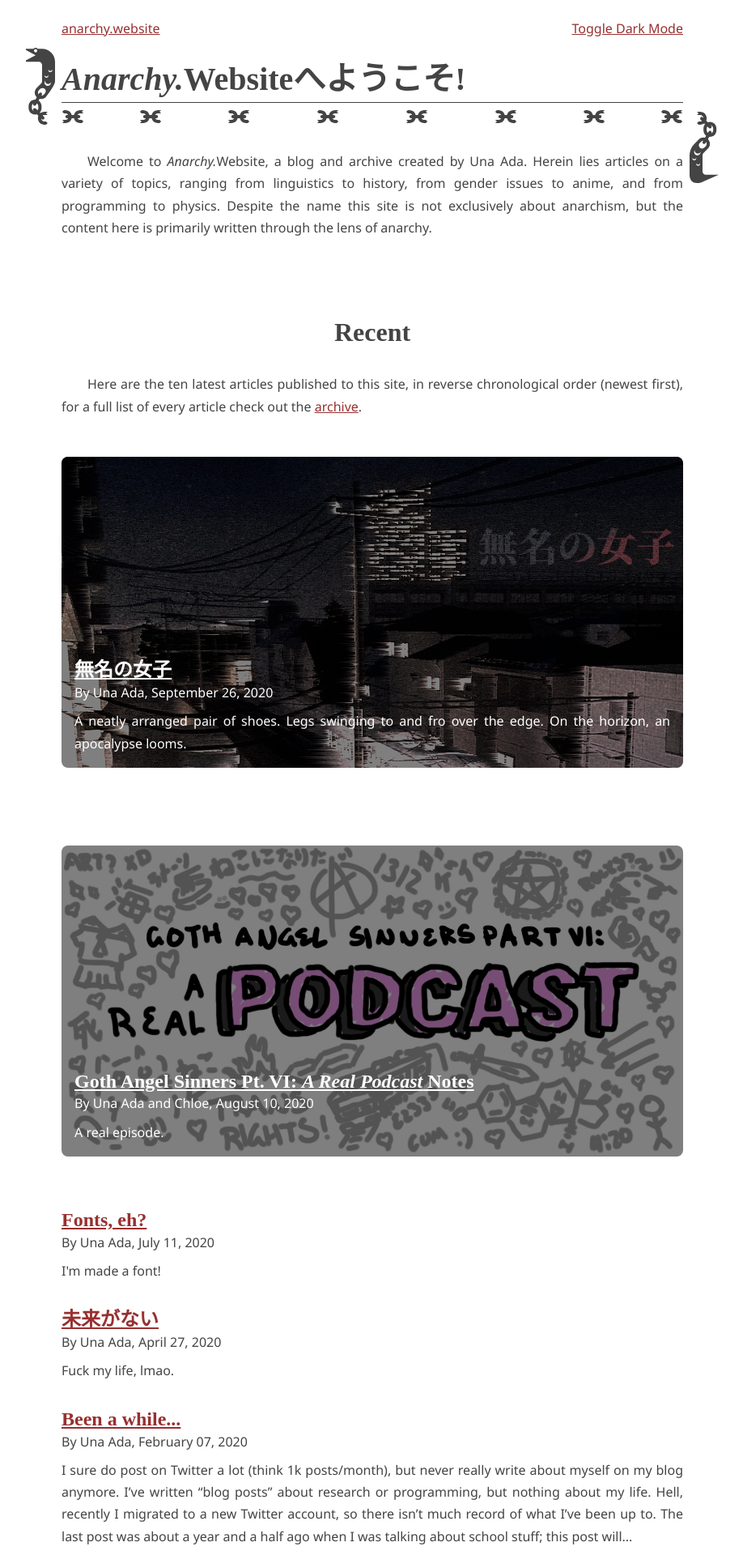
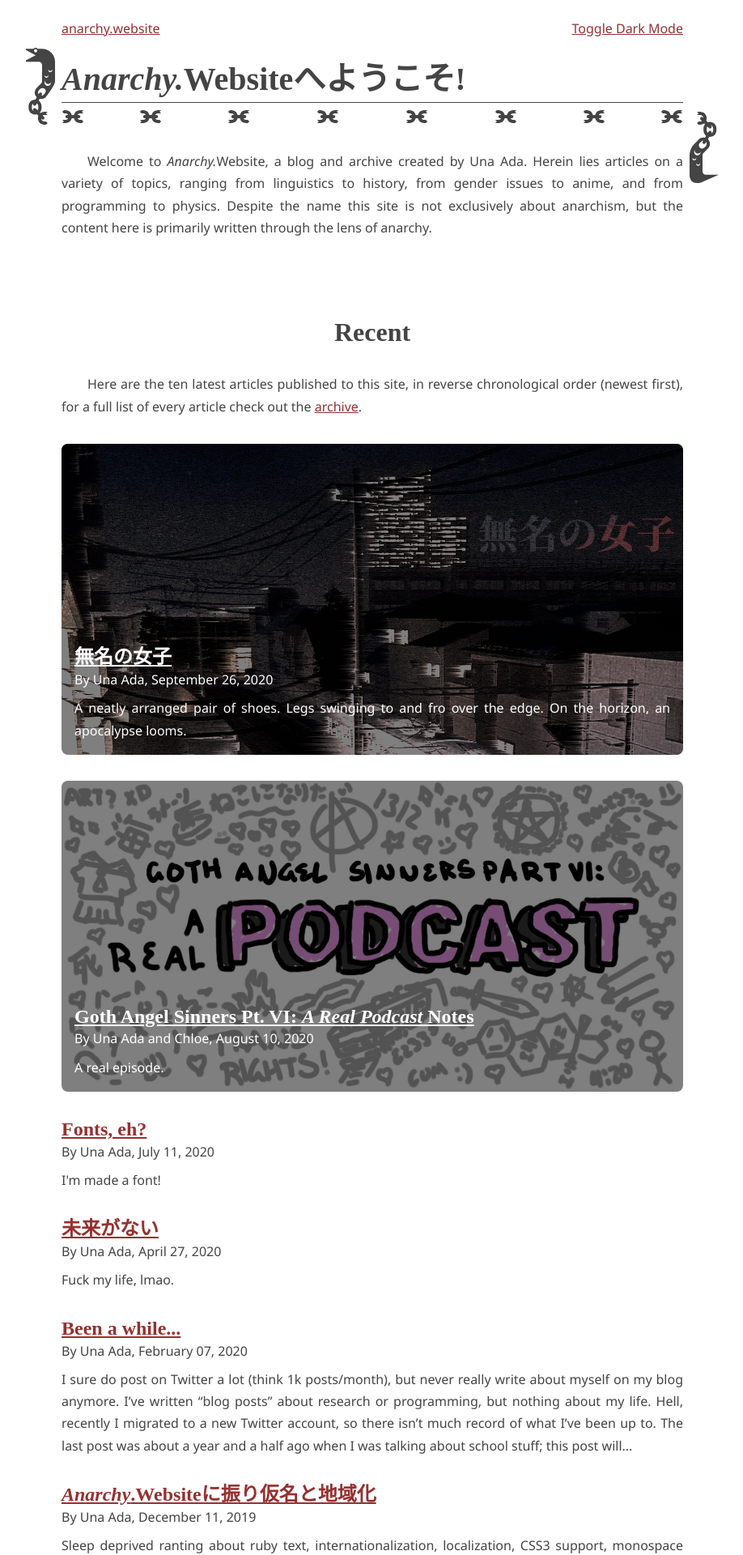
Before and after one commit to una-ada/anarchy.website, a Jekyll site: the page built from index.md, in a window 1280 px wide. Shown: the top 1920 px of the page at 81% size, without its empty margins (180-1098 px from the left). Built offline with Jekyll 4.4.1, drawn with Linux system fonts in a browser that asks for light colours; some web fonts are replaced.

Commit message:
Style tweaks

```diff
--- a/_includes/divider.html
+++ b/_includes/divider.html
@@ -9,6 +9,7 @@
                 <img class="divider_dark" src="/assets/img/snake-white__link.svg" />
             </div>
         {% endfor %}
+        <div class="divider__mobileSpace"></div>
         <img class="divider__right divider_light" src="/assets/img/snake__tail-flat.svg" />
         <img class="divider__right divider_dark" src="/assets/img/snake-white__tail-flat.svg" />
     </div>
--- a/_includes/divider_fancy.html
+++ b/_includes/divider_fancy.html
@@ -1,4 +1,4 @@
-<div class="divider {% if include.byline %}divider_byline{% endif %}">
+<div class="divider {%if include.byline%}divider_byline{%if page.author and page.date%} divider_byline_actual{%endif%}{%endif%}">
     <div class="divider_fancy">
         <img class="divider_fancy__left divider_light" src="/assets/img/snake__head-up-left.svg" />
         <img class="divider_fancy__left divider_dark" src="/assets/img/snake-white__head-up.svg" />
@@ -56,6 +56,7 @@
                 <img class="divider_dark" src="/assets/img/snake-white__link.svg" />
             </div>
         {% endfor %}
+        <div class="divider__mobileSpace"></div>
         <img class="divider__right divider_light" src="/assets/img/snake__tail-flat.svg" />
         <img class="divider__right divider_dark" src="/assets/img/snake-white__tail-flat.svg" />
     </div>
--- a/_sass/_blocks.scss
+++ b/_sass/_blocks.scss
@@ -174,6 +174,9 @@
 		margin-top: -0.25em;
 		width: 7em;
 	}
+	.divider__mobileSpace {
+		display: none;
+	}
 	.divider__segment {
 		height: 1em;
 		flex: 2 0;
@@ -314,7 +317,7 @@
 }
 .preview {
 	break-inside: avoid-column;
-	margin: 0 0 2rem 0;
+	margin: 2rem 0;
 	&.preview_span {
 		column-span: all;
 	}
@@ -334,7 +337,6 @@
 		}
 	}
 	.preview__image {
-		margin: 2rem 0;
 		position: relative;
 		.preview__img {
 			border-radius: 0.5rem;
--- a/_sass/_blocks_mobile.scss
+++ b/_sass/_blocks_mobile.scss
@@ -9,19 +9,15 @@
     width: 100%;
 }
 .divider {
-    &.divider_byline {
-        .divider_fallback {
-            .divider__right {
-                display: none;
-            }
-            .divider__segment {
-                display: none;
-            }
-        }
+    &.divider_byline .divider_fallback .divider__segment {
+        display: none;
     }
-    .divider__right,
-    .divider__left {
-        flex: 1 0 7em;
+    &.divider_byline_actual .divider_fallback .divider__right {
+        display: none;
+    }
+    .divider__mobileSpace {
+        display: initial;
+        flex: 1 1 0;
     }
     .divider__segment {
         display: none;
--- a/_sass/_elements.scss
+++ b/_sass/_elements.scss
@@ -37,6 +37,7 @@
 	margin-top: -0.6em;
 	text-emphasis-style: '⏷';
 	-webkit-text-emphasis-style: '⏷';
+	text-indent: 0;
 }
 h1, h2, h3, h4 {
 	font-family: $title-font;
```
